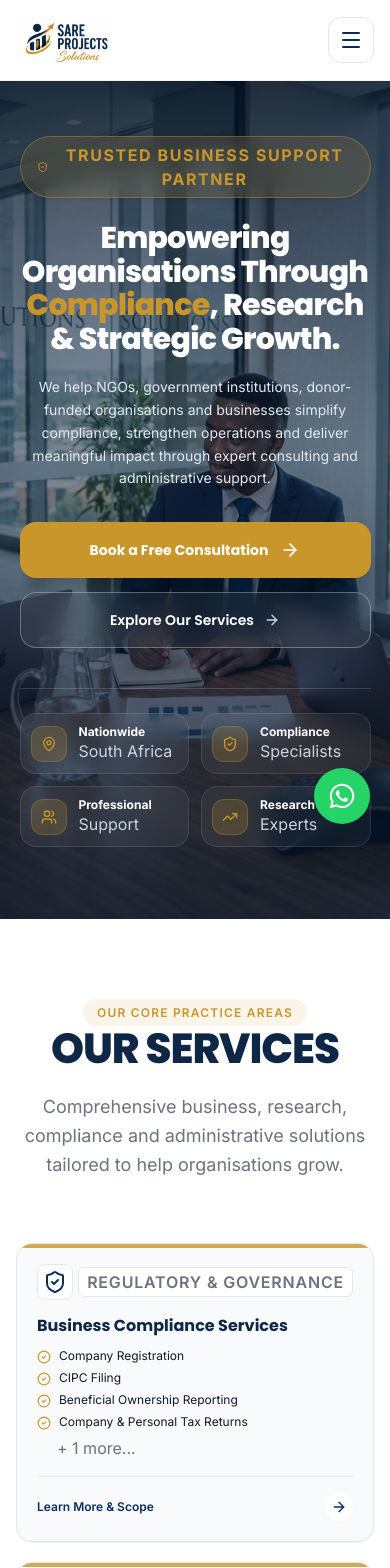
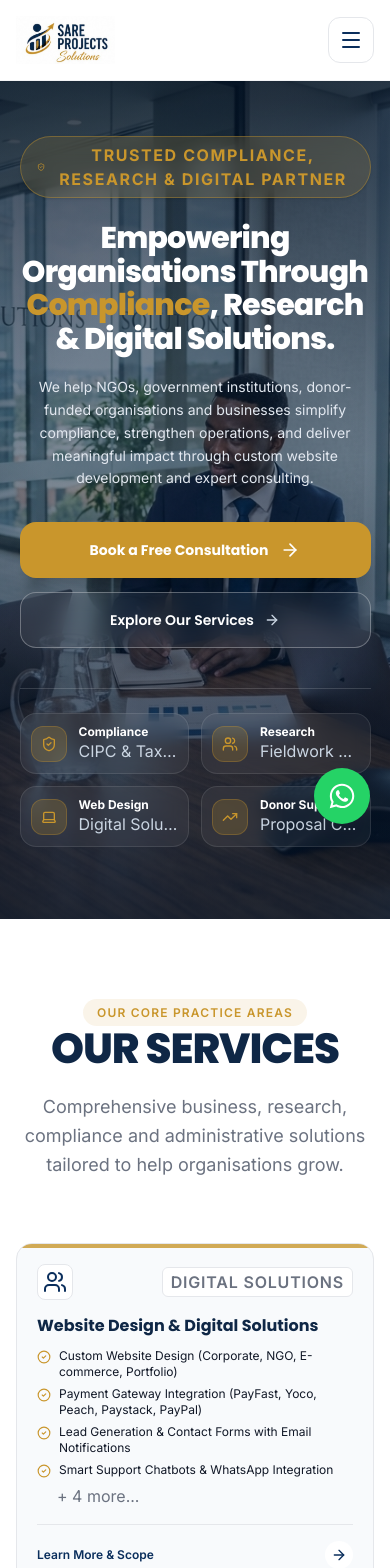
Before and after one commit to martinfitpr-creator/SARE-PROJECTS, a React (Vite) app: page / in a window 390 px wide. Shown: the top 1568 px of the page. Built offline with nearby package versions, Linux system fonts and the light colour scheme.

Commit message:
Introduce custom Website Design & Digital Solutions as a core service, update headlines, taglines, forms, and pages, and sanitize any AI phrasing

```diff
--- a/index.html
+++ b/index.html
@@ -3,19 +3,19 @@
   <head>
     <meta charset="UTF-8" />
     <meta name="viewport" content="width=device-width, initial-scale=1.0" />
-    <title>SARE Projects Solutions | Compliance, Research & Strategic Growth Consulting</title>
-    <meta name="description" content="SARE Projects Solutions led by Director Regina Rikhotso provides premium consulting in Business Compliance, Research Support, Proposal & Donor Support, Virtual EA, and Data Analysis across South Africa." />
-    <meta name="keywords" content="SARE Projects Solutions, Regina Rikhotso, Business Compliance South Africa, NGO Support, Donor Proposal Consulting, Research Assistant South Africa, CIPC Filing, Qualitative Data Analysis" />
+    <title>SARE Projects Solutions | Compliance, Research & Digital Solutions</title>
+    <meta name="description" content="SARE Projects Solutions led by Director Regina Rikhotso provides premium consulting in Business Compliance, Research Support, custom Website Design & Digital Solutions, and Virtual EA support." />
+    <meta name="keywords" content="SARE Projects Solutions, Regina Rikhotso, Business Compliance South Africa, Website Design South Africa, NGO Support, Donor Proposal Consulting, Research Assistant South Africa, CIPC Filing, Qualitative Data Analysis" />
 
     <!-- Open Graph / Facebook -->
     <meta property="og:type" content="website" />
-    <meta property="og:title" content="SARE Projects Solutions | Compliance & Research Consulting" />
-    <meta property="og:description" content="Empowering NGOs, Government, Researchers & SMEs with expert compliance, research coordination, and strategic growth solutions." />
+    <meta property="og:title" content="SARE Projects Solutions | Compliance, Research & Digital Solutions" />
+    <meta property="og:description" content="Empowering NGOs, Government, Researchers & SMEs with expert compliance, research coordination, and professional website design & digital solutions." />
 
     <!-- Twitter -->
     <meta name="twitter:card" content="summary_large_image" />
-    <meta name="twitter:title" content="SARE Projects Solutions | Professional Consulting" />
-    <meta name="twitter:description" content="Compliance, Research & Strategic Growth Consulting in South Africa led by Director Regina Rikhotso." />
+    <meta name="twitter:title" content="SARE Projects Solutions | Professional Consulting & Digital Solutions" />
+    <meta name="twitter:description" content="Compliance, Research & Digital Solutions in South Africa led by Director Regina Rikhotso." />
 
     <!-- Google Fonts: Poppins & Inter -->
     <link rel="preconnect" href="https://fonts.googleapis.com">
@@ -28,7 +28,7 @@
       "@context": "https://schema.org",
       "@type": "ConsultingBusiness",
       "name": "SARE Projects Solutions",
-      "description": "Compliance, Research & Strategic Growth Consulting Firm in South Africa",
+      "description": "Compliance, Research & Digital Solutions Firm in South Africa",
       "founder": {
         "@type": "Person",
         "name": "Regina Rikhotso",
@@ -46,6 +46,7 @@
         "Business Compliance Services",
         "CIPC Filing & Tax Returns",
         "Research Support & FGD Moderation",
+        "Website Design & Digital Solutions",
         "Grant Proposal & Donor Reporting",
         "Qualitative Data Analysis & NVivo",
         "Community Engagement & Fieldwork Coordination"
@@ -66,6 +67,7 @@
       <input type="email" name="email" />
       <input type="tel" name="phone" />
       <select name="service-required">
+        <option>Website Design &amp; Digital Solutions</option>
         <option>Business Compliance Services</option>
         <option>Research &amp; Transcription Support Services</option>
         <option>Proposal &amp; Donor Support Consulting</option>
@@ -85,6 +87,7 @@
       <input type="tel" name="phone" />
       <input type="text" name="organization" />
       <select name="service-interest">
+        <option>Website Design &amp; Digital Solutions</option>
         <option>Business Compliance Services</option>
         <option>Research &amp; Transcription Support Services</option>
         <option>Proposal &amp; Donor Support Consulting</option>
@@ -103,6 +106,7 @@
       <input type="tel" name="phone" />
       <input type="text" name="organization" />
       <select name="service-needed">
+        <option>Website Design &amp; Digital Solutions</option>
         <option>Business Compliance Services</option>
         <option>Research &amp; Transcription Support Services</option>
         <option>Proposal &amp; Donor Support Consulting</option>
--- a/src/components/ConsultationModal.tsx
+++ b/src/components/ConsultationModal.tsx
@@ -11,6 +11,7 @@ interface ConsultationModalProps {
 }
 
 const SERVICE_OPTIONS = [
+  'Website Design & Digital Solutions',
   'Business Compliance Services',
   'Research & Transcription Support Services',
   'Proposal & Donor Support Consulting',
--- a/src/components/ContactSection.tsx
+++ b/src/components/ContactSection.tsx
@@ -13,7 +13,7 @@ const BLANK_FORM = (initialService = '', initialNotes = '') => ({
   email: '',
   phone: '',
   organization: '',
-  serviceNeeded: initialService || 'Business Compliance Services',
+  serviceNeeded: initialService || 'Website Design & Digital Solutions',
   message: initialNotes || '',
 });
 
@@ -273,6 +273,7 @@ export const ContactSection: React.FC<ContactSectionProps> = ({ initialService =
                     onChange={(e) => setFormData({ ...formData, serviceNeeded: e.target.value })}
                     className="w-full px-4 py-3.5 bg-white border border-[#E5E7EB] rounded-xl text-sm text-[#111827] focus:outline-hidden focus:border-[#0A2E5C] focus:ring-1 focus:ring-[#0A2E5C]"
                   >
+                    <option value="Website Design & Digital Solutions">Website Design & Digital Solutions</option>
                     <option value="Business Compliance Services">Business Compliance Services (CIPC / Tax)</option>
                     <option value="Research & Transcription Support Services">Research & Transcription Support Services</option>
                     <option value="Proposal & Donor Support Consulting">Proposal & Donor Support Consulting</option>
--- a/src/components/Hero.tsx
+++ b/src/components/Hero.tsx
@@ -9,7 +9,8 @@ import {
   ChevronDown,
   CheckCircle2,
   TrendingUp,
-  FileCheck
+  FileCheck,
+  Laptop
 } from 'lucide-react';
 import heroMeetingImg from '../assets/images/hero_corporate_meeting_sare_solutions.png';
 
@@ -25,17 +26,17 @@ export const Hero: React.FC<HeroProps> = ({
   onSelectService
 }) => {
   const trustFeatures = [
-    { title: 'Nationwide', subtitle: 'South Africa', icon: MapPin },
-    { title: 'Compliance', subtitle: 'Specialists', icon: ShieldCheck },
-    { title: 'Professional', subtitle: 'Support', icon: Users },
-    { title: 'Research', subtitle: 'Experts', icon: TrendingUp },
+    { title: 'Compliance', subtitle: 'CIPC & Tax Filings', icon: ShieldCheck },
+    { title: 'Research', subtitle: 'Fieldwork Support', icon: Users },
+    { title: 'Web Design', subtitle: 'Digital Solutions', icon: Laptop },
+    { title: 'Donor Support', subtitle: 'Proposal Consulting', icon: TrendingUp },
   ];
 
   const floatingGlassPills = [
     { label: 'Business Compliance', pos: 'top-24 left-4 sm:left-12' },
     { label: 'Research Support', pos: 'top-32 right-4 sm:right-16' },
-    { label: 'Grant Proposal Support', pos: 'bottom-40 left-6 sm:left-20' },
-    { label: 'Translation Services', pos: 'bottom-36 right-6 sm:right-24' },
+    { label: 'Website Design & Dev', pos: 'bottom-40 left-6 sm:left-20' },
+    { label: 'Grant Proposal Support', pos: 'bottom-36 right-6 sm:right-24' },
   ];
 
   const handleScrollDown = () => {
@@ -90,7 +91,7 @@ export const Hero: React.FC<HeroProps> = ({
           className="inline-flex items-center gap-2 px-4 py-1.5 rounded-full bg-[#C9962C]/15 border border-[#C9962C]/40 text-[#C9962C] text-2xs sm:text-xs font-bold tracking-widest uppercase mb-6 shadow-sm backdrop-blur-md"
         >
           <ShieldCheck className="w-3.5 h-3.5 text-[#C9962C]" />
-          <span>TRUSTED BUSINESS SUPPORT PARTNER</span>
+          <span>TRUSTED COMPLIANCE, RESEARCH & DIGITAL PARTNER</span>
         </motion.div>
 
         {/* Headline: Max 4 lines, tight letter spacing, gold highlight */}
@@ -104,7 +105,7 @@ export const Hero: React.FC<HeroProps> = ({
           <span className="text-[#C9962C] font-extrabold">
             Compliance
           </span>
-          , Research & Strategic Growth.
+          , Research & Digital Solutions.
         </motion.h1>
 
         {/* Subtitle Paragraph */}
@@ -114,7 +115,7 @@ export const Hero: React.FC<HeroProps> = ({
           transition={{ duration: 0.7, delay: 0.3 }}
           className="mt-5 text-sm sm:text-base md:text-lg text-slate-200 leading-relaxed font-normal max-w-2xl"
         >
-          We help NGOs, government institutions, donor-funded organisations and businesses simplify compliance, strengthen operations and deliver meaningful impact through expert consulting and administrative support.
+          We help NGOs, government institutions, donor-funded organisations and businesses simplify compliance, strengthen operations, and deliver meaningful impact through custom website development and expert consulting.
         </motion.p>
 
         {/* CTA Buttons - Large 56px Tall Rounded Buttons */}
--- a/src/data/consultingData.ts
+++ b/src/data/consultingData.ts
@@ -5,9 +5,9 @@ import { ServiceItem, IndustryItem, TestimonialItem, FAQItem, ValueItem, Process
 
 export const COMPANY_INFO = {
   name: "SARE Projects Solutions",
-  tagline: "Your Partner in Compliance, Research and Sustainable Impact",
-  slogan: "Empowering Organizations Through Compliance, Research & Strategic Growth",
-  description: "SARE Projects Solutions provides comprehensive business, research, compliance and administrative solutions tailored to help organisations grow.",
+  tagline: "Your Partner in Compliance, Research and Digital Solutions",
+  slogan: "Empowering Organisations Through Compliance, Research & Digital Solutions",
+  description: "SARE Projects Solutions provides comprehensive business compliance, research support, and custom website design and digital solutions.",
   director: {
     name: "Regina Rikhotso",
     title: "Director & Founder",
@@ -32,6 +32,31 @@ export const COMPANY_INFO = {
 };
 
 export const SERVICES: ServiceItem[] = [
+  {
+    id: "website-design",
+    title: "Website Design & Digital Solutions",
+    category: "Digital Solutions",
+    iconName: "Laptop",
+    shortDesc: "We design modern websites that help businesses establish a professional online presence, generate more leads, automate daily operations, and grow with confidence. Every website is custom-built to match your brand, industry, and business goals.",
+    fullDesc: "Establishing a strong digital presence is crucial for modern organisations. SARE Projects Solutions designs and develops premium, custom websites, e-commerce stores, client portals, and donation platforms that streamline your operations and engage stakeholders. We integrate secure payment gateways (PayFast, Yoco, Paystack, Peach Payments, Ozow) and deploy automated workflows, support chatbots, and CRM connections to turn your website into a growth engine.",
+    benefits: [
+      "Custom-built websites matching your brand and business goals",
+      "Fully responsive, SEO-optimised, and lightning-fast performance",
+      "Integrated South African & international payment gateways",
+      "Workflow automations and customer support chatbots"
+    ],
+    deliverables: [
+      "Custom Website Design (Corporate, NGO, E-commerce, Portfolio)",
+      "Payment Gateway Integration (PayFast, Yoco, Peach, Paystack, PayPal)",
+      "Lead Generation & Contact Forms with Email Notifications",
+      "Smart Support Chatbots & WhatsApp Integration",
+      "Client & Member Portals, Donation Platforms & Event Registrations",
+      "Search Engine Optimisation (SEO) & Google Maps Integration",
+      "Secure Hosting Setup, Domain Configurations & Ongoing Maintenance",
+      "Workflow Automations & CRM Integration"
+    ],
+    targetClients: ["NGOs & NPOs", "Small & Medium Businesses (SMEs)", "Corporate Companies", "Law Firms", "Healthcare Providers", "Schools & Institutions", "Startups"]
+  },
   {
     id: "business-compliance",
     title: "Business Compliance Services",
--- a/src/pages/AboutPage.tsx
+++ b/src/pages/AboutPage.tsx
@@ -41,10 +41,10 @@ export const AboutPage: React.FC<AboutPageProps> = ({
               About Our Practice
             </span>
             <h1 className="text-3xl sm:text-4xl md:text-5xl font-heading font-extrabold text-white leading-tight">
-              Empowering Organizations Through Compliance, Research & Governance
+              Empowering Organisations Through Compliance, Research & Digital Solutions
             </h1>
             <p className="mt-4 text-base sm:text-lg text-slate-200 leading-relaxed font-normal">
-              SARE Projects Solutions is a premier South African consulting firm providing end-to-end statutory compliance filings, academic & development field research, grant proposal preparation, and virtual executive assistant support.
+              SARE Projects Solutions is a premier South African consulting firm providing end-to-end statutory compliance filings, academic & development field research, custom website design & digital solutions, and virtual executive assistant support.
             </p>
           </div>
         </div>
@@ -133,6 +133,10 @@ export const AboutPage: React.FC<AboutPageProps> = ({
 
                 <div className="p-3 bg-white rounded-xl border border-[#E5E7EB] text-xs font-semibold text-[#111827] flex items-center gap-2">
                   <CheckCircle2 className="w-4 h-4 text-[#C9962C]" />
+                  <span>Website Design & Dev</span>
+                </div>
+                <div className="p-3 bg-white rounded-xl border border-[#E5E7EB] text-xs font-semibold text-[#111827] flex items-center gap-2">
+                  <CheckCircle2 className="w-4 h-4 text-[#C9962C]" />
                   <span>Board Minute Taking</span>
                 </div>
                 <div className="p-3 bg-white rounded-xl border border-[#E5E7EB] text-xs font-semibold text-[#111827] flex items-center gap-2">
@@ -159,7 +163,7 @@ export const AboutPage: React.FC<AboutPageProps> = ({
                 Our Mission
               </h3>
               <p className="text-sm text-[#4B5563] leading-relaxed">
-                To simplify organizational compliance, elevate qualitative research execution, and deliver robust administrative and executive support for South African NGOs, researchers, businesses, and public institutions.
+                To simplify organizational compliance, elevate qualitative research execution, design modern digital/website solutions, and deliver robust administrative and executive support for South African NGOs, researchers, businesses, and public institutions.
               </p>
             </div>
 
--- a/src/pages/ServicesPage.tsx
+++ b/src/pages/ServicesPage.tsx
@@ -14,7 +14,8 @@ import {
   FileText,
   Sparkles,
   Search,
-  X
+  X,
+  Laptop
 } from 'lucide-react';
 import { SERVICES, COMPANY_INFO } from '../data/consultingData';
 import { ServiceItem } from '../types';
@@ -31,7 +32,7 @@ export const ServicesPage: React.FC<ServicesPageProps> = ({
   const [activeModalService, setActiveModalService] = useState<ServiceItem | null>(null);
   const [searchQuery, setSearchQuery] = useState('');
 
-  const categories = ['All', 'Regulatory & Governance', 'Research & Fieldwork', 'Grants & Funding', 'Executive Operations', 'Localization & Communication', 'Data Science & Insights'];
+  const categories = ['All', 'Digital Solutions', 'Regulatory & Governance', 'Research & Fieldwork', 'Grants & Funding', 'Executive Operations', 'Localization & Communication', 'Data Science & Insights'];
 
   const filteredServices = SERVICES.filter((service) => {
     const matchesCategory = selectedCategory === 'All' || service.category === selectedCategory;
@@ -42,6 +43,7 @@ export const ServicesPage: React.FC<ServicesPageProps> = ({
 
   const getIcon = (iconName: string) => {
     switch (iconName) {
+      case 'Laptop': return <Laptop className="w-6 h-6 text-[#C9962C]" />;
       case 'ShieldCheck': return <ShieldCheck className="w-6 h-6 text-[#C9962C]" />;
       case 'FileSpreadsheet': return <FileSpreadsheet className="w-6 h-6 text-[#C9962C]" />;
       case 'Briefcase': return <Briefcase className="w-6 h-6 text-[#C9962C]" />;
```
